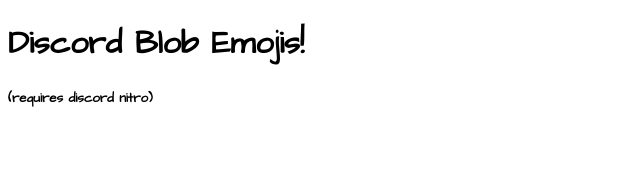
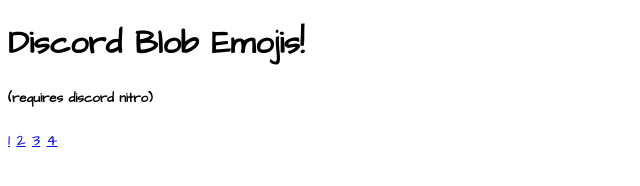
Before and after one commit to discordblobemojis/discordblobemojis.github.io, a plain HTML site: page index.html in a window 1280 px wide. Shown: the full height of the page, 0-640 px from the left. Drawn offline with Linux system fonts and the light colour scheme.

Commit message:
Update index.html

```diff
--- a/index.html
+++ b/index.html
@@ -10,8 +10,8 @@
 <html>
   <h1>Discord Blob Emojis!<h1>
   <h5>(requires discord nitro)</h5>
-  <p><a href="https://discord.gg/N42xVJF">
-  <a href="https://discord.gg/WnxEQWn">
-  <a href="https://discord.gg/cxfDjZv">
-    <a href="https://discord.gg/xzuDKF5"></p>
+    <p><a href="https://discord.gg/N42xVJF">1</a>
+  <a href="https://discord.gg/WnxEQWn">2</a>
+  <a href="https://discord.gg/cxfDjZv">3</a>
+    <a href="https://discord.gg/xzuDKF5">4</a></p>
 </html>
```
